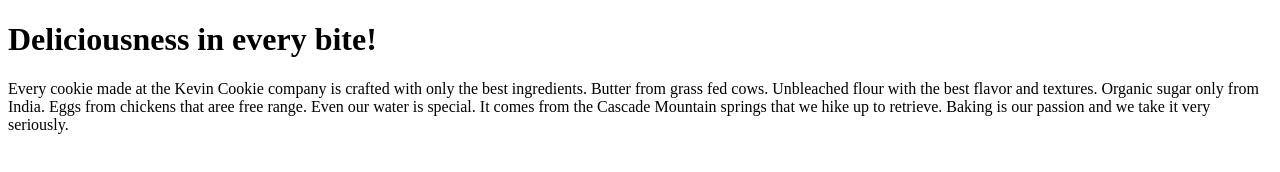
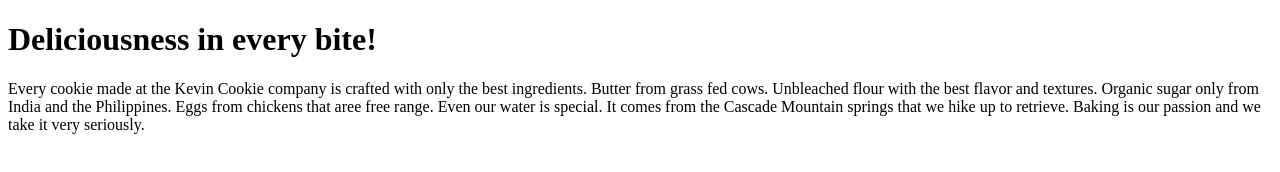
Before and after one commit to jmreguyal/KevinCookieCompany.com, a plain HTML site: page index.htm in a window 1280 px wide. Drawn offline with Linux system fonts and the light colour scheme.

Commit message:
Update index.htm

```diff
--- a/index.htm
+++ b/index.htm
@@ -4,7 +4,7 @@
 
 <h1>Deliciousness in every bite!</h1>
 
-<p>Every cookie made at the Kevin Cookie company is crafted with only the best ingredients. Butter from grass fed cows. Unbleached flour with the best flavor and textures. Organic sugar only from India. Eggs from chickens that aree free range. Even our water is special. It comes from the Cascade Mountain springs that we hike up to retrieve. Baking is our passion and we take it very seriously.</p>
+<p>Every cookie made at the Kevin Cookie company is crafted with only the best ingredients. Butter from grass fed cows. Unbleached flour with the best flavor and textures. Organic sugar only from India and the Philippines. Eggs from chickens that aree free range. Even our water is special. It comes from the Cascade Mountain springs that we hike up to retrieve. Baking is our passion and we take it very seriously.</p>
 
 </body>
 </html>
```
